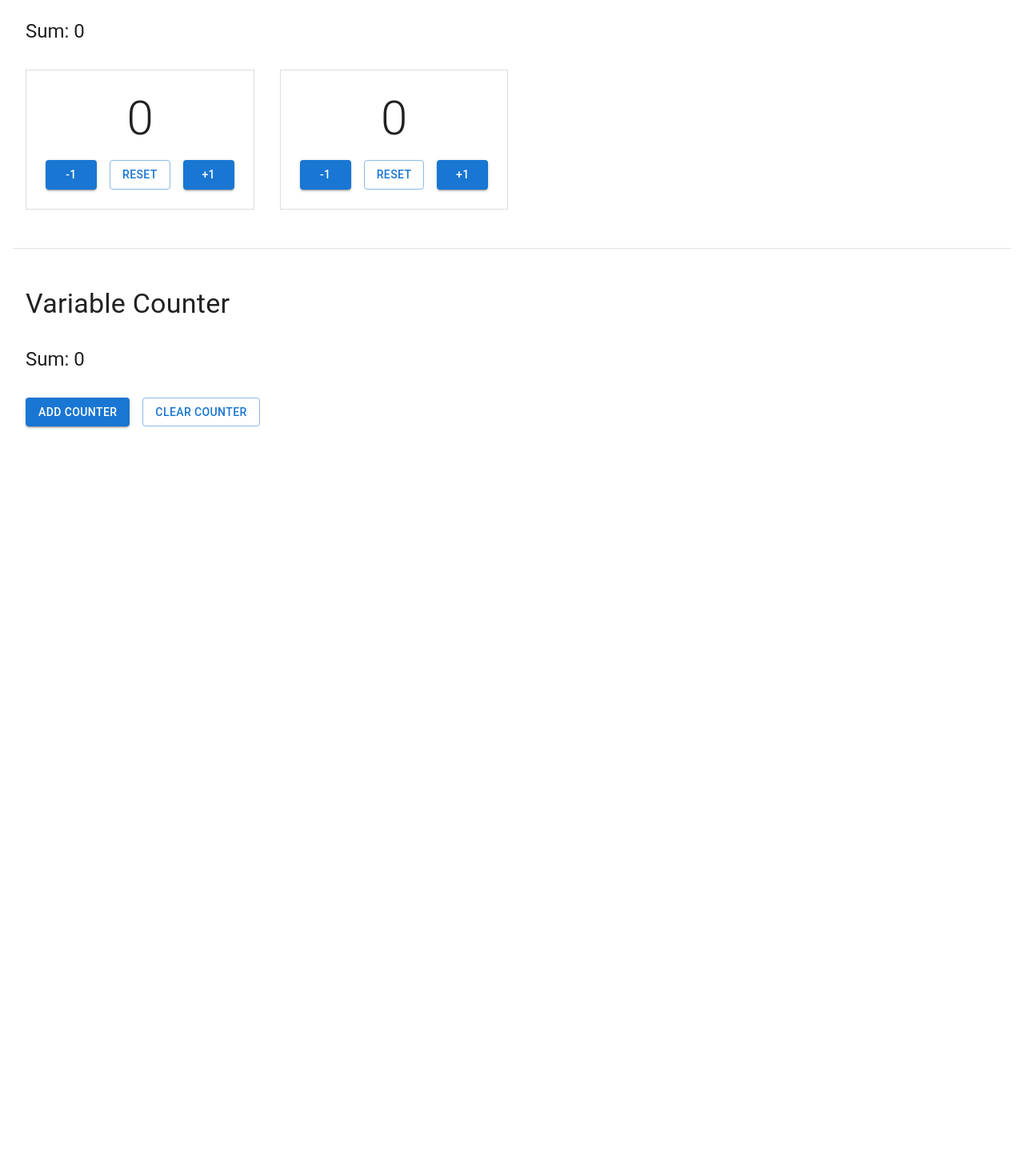
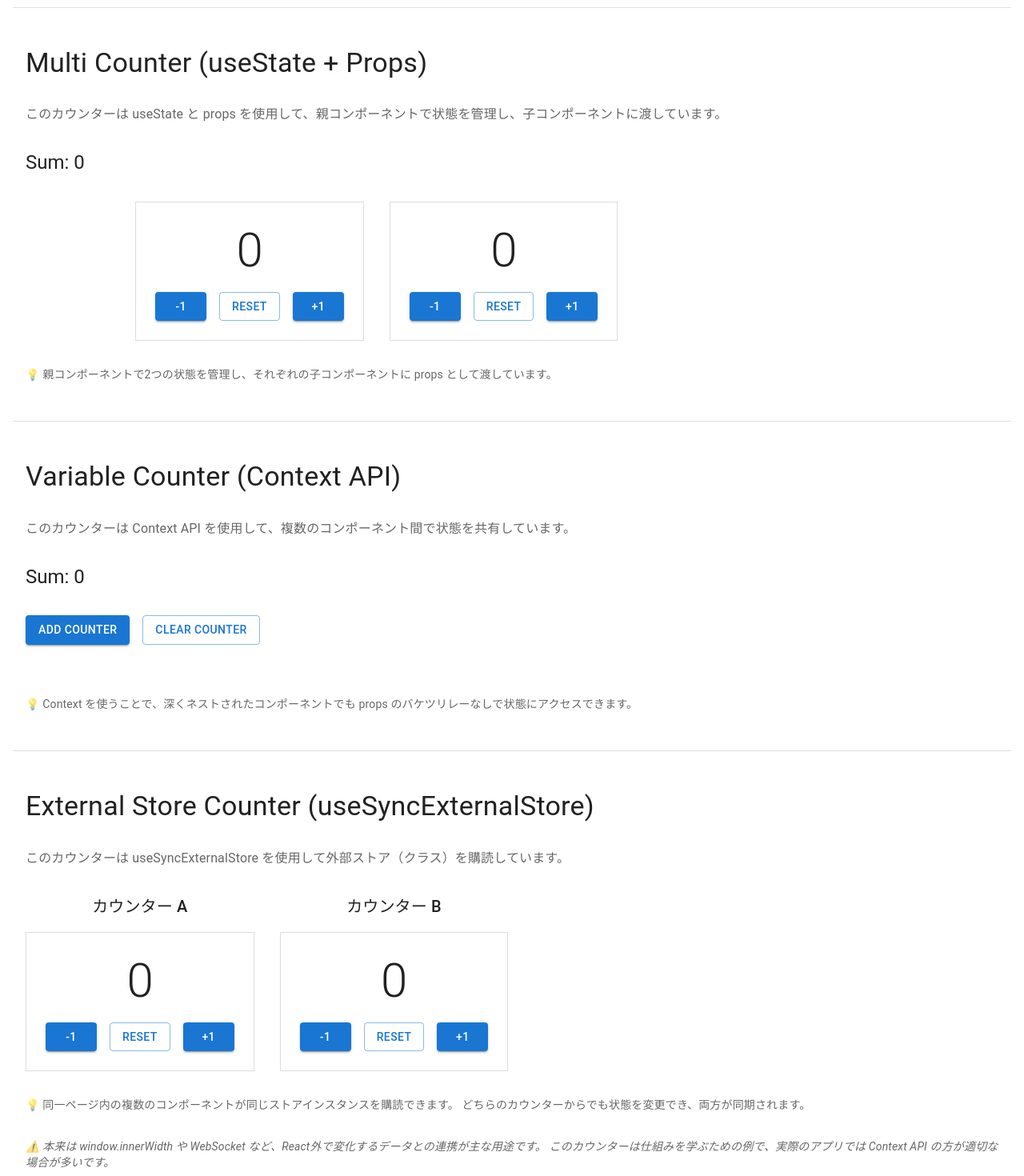
Before and after one commit to yshinohara-visco/ReactOnGitHub, a React (Vite) app: page /ReactOnGitHub/counter in a window 1280 px wide. Shown: the part 500-1970 px from the top of the page at 80% size. Before the commit the page ends 1097 px from the top, so only its background shows below. Built offline with nearby package versions, Linux system fonts and the light colour scheme.

Commit message:
useSyncExternalStoreの例を追加

```diff
--- a/src/pages/Counter/Counter.tsx
+++ b/src/pages/Counter/Counter.tsx
@@ -2,6 +2,7 @@ import { Button, CssBaseline, Divider, Stack, Typography } from "@mui/material";
 import { useState } from "react";
 import { MultiCounter } from "./Multi";
 import { VariableCounter } from "./Variable";
+import { ExternalStoreCounter } from "./ExternalStore";
 
 export const Counter = () => {
   return (
@@ -12,6 +13,8 @@ export const Counter = () => {
         <MultiCounter />
         <Divider flexItem />
         <VariableCounter />
+        <Divider flexItem />
+        <ExternalStoreCounter />
       </Stack>
     </CssBaseline>
   );
@@ -22,7 +25,10 @@ const BasicCounter = () => {
 
   return (
     <Stack padding={2} margin="0 auto" spacing={4}>
-      <Typography variant="h4">Counter</Typography>
+      <Typography variant="h4">Counter (useState)</Typography>
+      <Typography variant="body1" color="text.secondary">
+        このカウンターは useState を使用した最も基本的な実装です。
+      </Typography>
       <Stack
         padding={3}
         spacing={2}
@@ -42,6 +48,9 @@ const BasicCounter = () => {
           </Button>
         </Stack>
       </Stack>
+      <Typography variant="body2" color="text.secondary">
+        💡 状態はこのコンポーネント内でのみ管理され、他のコンポーネントと共有されません。
+      </Typography>
     </Stack>
   );
 };
--- /dev/null
+++ b/src/pages/Counter/ExternalStore.tsx
@@ -0,0 +1,113 @@
+/**
+ * useSyncExternalStore の使用例
+ *
+ * 【本来の主な用途】
+ * - React外で変化するデータとの連携
+ *   例: window.innerWidth, navigator.onLine, WebSocket, localStorage など
+ *
+ * 【副次的な用途】
+ * - 複雑なロジックをクラスに纏める
+ *   例: 複数のuseRefで管理すると冗長になる場合、関連する変数や処理を
+ *       クラスにまとめつつ、レンダリングをトリガーできる
+ *
+ * 【注意】
+ * このカウンターの例は学習目的です。
+ * 実際のアプリケーションでは、単純な状態管理には Context API の方が適切です。
+ */
+import { Button, Stack, Typography } from "@mui/material";
+import { useSyncExternalStore } from "react";
+
+// 外部ストアの実装
+class CounterStore {
+  private count = 0;
+  private listeners = new Set<() => void>();
+
+  subscribe = (listener: () => void) => {
+    this.listeners.add(listener);
+    return () => {
+      this.listeners.delete(listener);
+    };
+  };
+
+  getSnapshot = () => {
+    return this.count;
+  };
+
+  increment = () => {
+    this.count++;
+    this.emitChange();
+  };
+
+  decrement = () => {
+    this.count--;
+    this.emitChange();
+  };
+
+  reset = () => {
+    this.count = 0;
+    this.emitChange();
+  };
+
+  private emitChange = () => {
+    this.listeners.forEach((listener) => listener());
+  };
+}
+
+// グローバルストアのインスタンス
+const counterStore = new CounterStore();
+
+export const ExternalStoreCounter = () => {
+  return (
+    <Stack padding={2} spacing={4} alignItems="flex-start">
+      <Typography variant="h4">External Store Counter (useSyncExternalStore)</Typography>
+      <Typography variant="body1" color="text.secondary">
+        このカウンターは useSyncExternalStore を使用して外部ストア（クラス）を購読しています。
+      </Typography>
+      <Stack direction="row" spacing={4} flexWrap="wrap">
+        <CounterDisplay title="カウンター A" />
+        <CounterDisplay title="カウンター B" />
+      </Stack>
+      <Typography variant="body2" color="text.secondary">
+        💡 同一ページ内の複数のコンポーネントが同じストアインスタンスを購読できます。
+        どちらのカウンターからでも状態を変更でき、両方が同期されます。
+      </Typography>
+      <Typography variant="body2" color="text.secondary" sx={{ fontStyle: 'italic' }}>
+        ⚠️ 本来は window.innerWidth や WebSocket など、React外で変化するデータとの連携が主な用途です。
+        このカウンターは仕組みを学ぶための例で、実際のアプリでは Context API の方が適切な場合が多いです。
+      </Typography>
+    </Stack>
+  );
+};
+
+const CounterDisplay = ({ title }: { title: string }) => {
+  // useSyncExternalStoreを使ってストアを購読
+  const count = useSyncExternalStore(
+    counterStore.subscribe,
+    counterStore.getSnapshot
+  );
+
+  return (
+    <Stack spacing={2} alignItems="center">
+      <Typography variant="h6">{title}</Typography>
+      <Stack
+        padding={3}
+        spacing={2}
+        alignItems="center"
+        sx={{ border: "1px solid #ddd", minWidth: 250 }}
+      >
+        <Typography variant="h2">{count}</Typography>
+        <Stack direction="row" spacing={2}>
+          <Button variant="contained" onClick={() => counterStore.decrement()}>
+            -1
+          </Button>
+          <Button variant="outlined" onClick={() => counterStore.reset()}>
+            Reset
+          </Button>
+          <Button variant="contained" onClick={() => counterStore.increment()}>
+            +1
+          </Button>
+        </Stack>
+      </Stack>
+    </Stack>
+  );
+};
--- a/src/pages/Counter/Multi.tsx
+++ b/src/pages/Counter/Multi.tsx
@@ -9,12 +9,18 @@ export const MultiCounter = () => {
 
   return (
     <Stack padding={2} spacing={4}>
-      <Typography variant="h4">Multi Counter</Typography>
+      <Typography variant="h4">Multi Counter (useState + Props)</Typography>
+      <Typography variant="body1" color="text.secondary">
+        このカウンターは useState と props を使用して、親コンポーネントで状態を管理し、子コンポーネントに渡しています。
+      </Typography>
       <Typography variant="h5">Sum: {sum}</Typography>
       <Stack direction="row" spacing={4} justifyContent="center">
         <CounterChild count={countA} setCount={setCountA} />
         <CounterChild count={countB} setCount={setCountB} />
       </Stack>
+      <Typography variant="body2" color="text.secondary">
+        💡 親コンポーネントで2つの状態を管理し、それぞれの子コンポーネントに props として渡しています。
+      </Typography>
     </Stack>
   );
 };
--- a/src/pages/Counter/Variable.tsx
+++ b/src/pages/Counter/Variable.tsx
@@ -16,7 +16,10 @@ const VariableCounterContent = () => {
 
   return (
     <Stack padding={2} spacing={4} alignItems="flex-start">
-      <Typography variant="h4">Variable Counter</Typography>
+      <Typography variant="h4">Variable Counter (Context API)</Typography>
+      <Typography variant="body1" color="text.secondary">
+        このカウンターは Context API を使用して、複数のコンポーネント間で状態を共有しています。
+      </Typography>
       <Typography variant="h5">Sum: {sum}</Typography>
       <Stack direction="row" spacing={2} alignItems="center">
         <Button variant="contained" onClick={() => addCounter()}>
@@ -38,6 +41,9 @@ const VariableCounterContent = () => {
           <CounterItem key={id} id={id} />
         ))}
       </Stack>
+      <Typography variant="body2" color="text.secondary">
+        💡 Context を使うことで、深くネストされたコンポーネントでも props のバケツリレーなしで状態にアクセスできます。
+      </Typography>
     </Stack>
   );
 };
```
